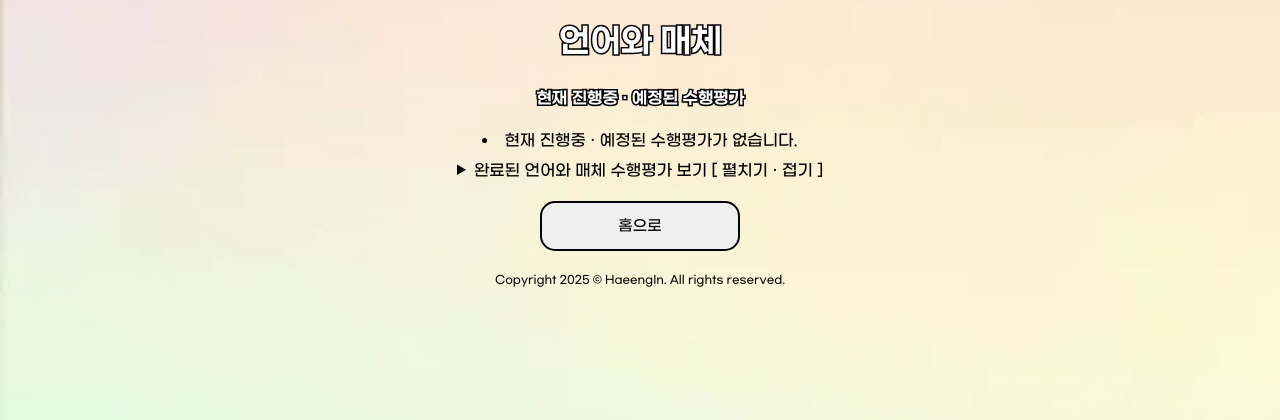
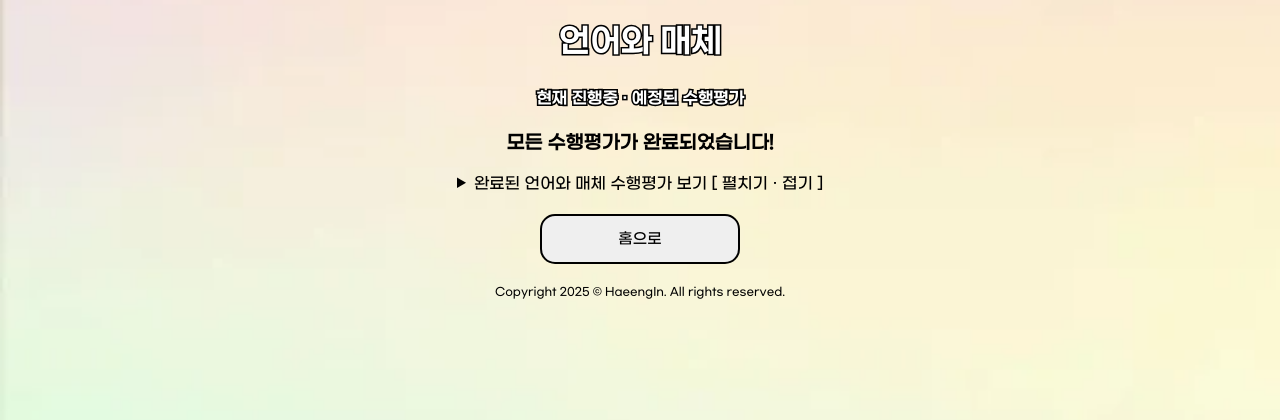
Before and after one commit to HaeengIn/gh210, a FastAPI app: page /gram in a window 1280 px wide. Shown: the top 420 px of the page. Run offline with FastAPI, Linux system fonts and the light colour scheme.

Commit message:
Complete performance test

```diff
--- a/templates/cloud/ethic.html
+++ b/templates/cloud/ethic.html
@@ -6,7 +6,7 @@
     <h4 data-content="현재 진행중 · 예정된 수행평가">
         현재 진행중 · 예정된 수행평가
     </h4>
-    <li>현재 진행중 · 예정된 수행평가가 없습니다.</li>
+    <h3>모든 수행평가가 완료되었습니다!</h3>
     <details>
         <summary>
             완료된 생명과 윤리 수행평가 보기 [ 펼치기 · 접기 ]
--- a/templates/cloud/gram.html
+++ b/templates/cloud/gram.html
@@ -6,7 +6,7 @@
     <h4 data-content="현재 진행중 · 예정된 수행평가">
         현재 진행중 · 예정된 수행평가
     </h4>
-    <li>현재 진행중 · 예정된 수행평가가 없습니다.</li>
+    <h3>모든 수행평가가 완료되었습니다!</h3>
     <details>
         <summary>
             완료된 언어와 매체 수행평가 보기 [ 펼치기 · 접기 ]
--- a/templates/cloud/phys.html
+++ b/templates/cloud/phys.html
@@ -10,7 +10,7 @@
     <h4 data-content="현재 진행중 · 예정된 수행평가">
         현재 진행중 · 예정된 수행평가
     </h4>
-    <li>현재 진행중 · 예정된 수행평가가 없습니다.</li>
+    <h3>모든 수행평가가 완료되었습니다!</h3>
     <details>
         <summary>
             완료된 물리 수행평가 보기 [ 펼치기 · 접기 ]
```
